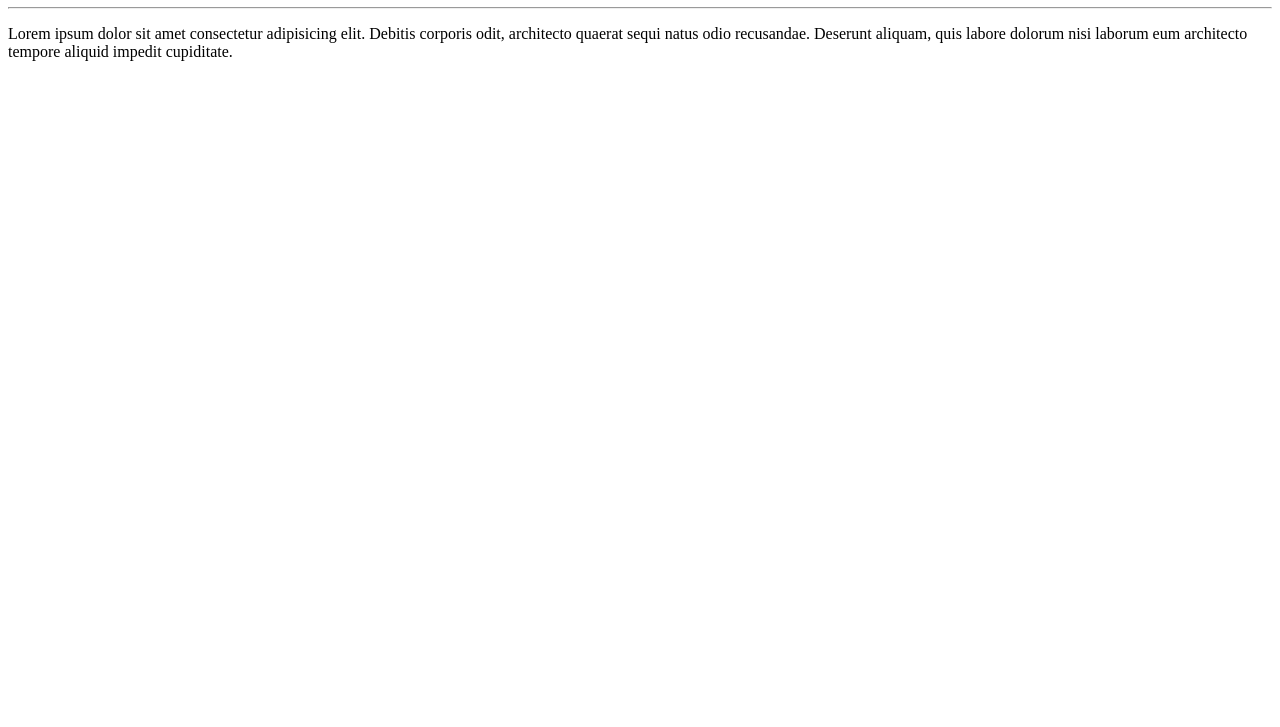
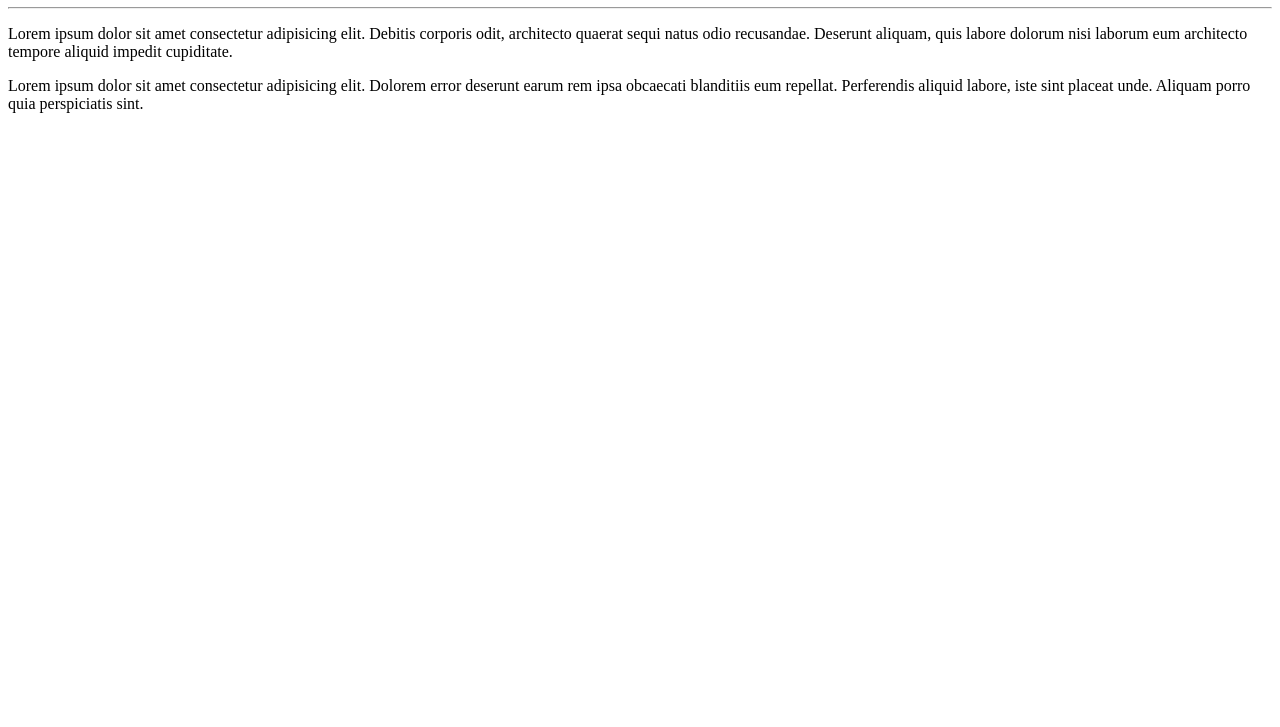
Before and after one commit to kaynan45/HelloWorld, a plain HTML site: page exempleSite/index.html in a window 1280 px wide. Shown: the part 73-800 px from the top of the page. Drawn offline with Linux system fonts and the light colour scheme.

Commit message:
Paragraph added

```diff
--- a/exempleSite/index.html
+++ b/exempleSite/index.html
@@ -9,5 +9,7 @@
     <h1>Hello, World</h1>
     <hr>
     <p>Lorem ipsum dolor sit amet consectetur adipisicing elit. Debitis corporis odit, architecto quaerat sequi natus odio recusandae. Deserunt aliquam, quis labore dolorum nisi laborum eum architecto tempore aliquid impedit cupiditate.</p>
+
+    <p>Lorem ipsum dolor sit amet consectetur adipisicing elit. Dolorem error deserunt earum rem ipsa obcaecati blanditiis eum repellat. Perferendis aliquid labore, iste sint placeat unde. Aliquam porro quia perspiciatis sint.</p>
 </body>
 </html>
```
